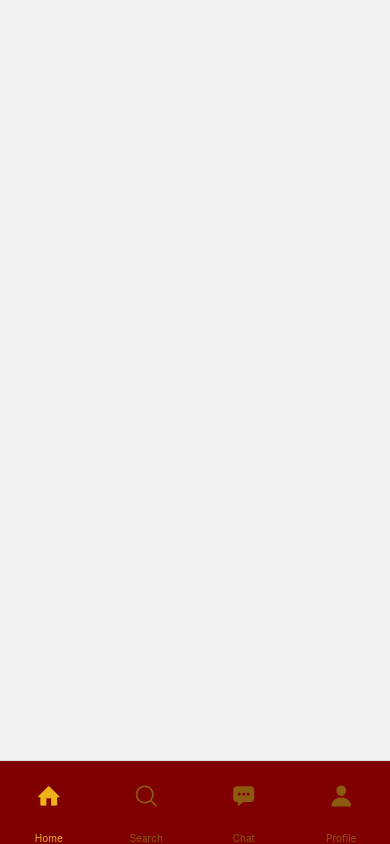
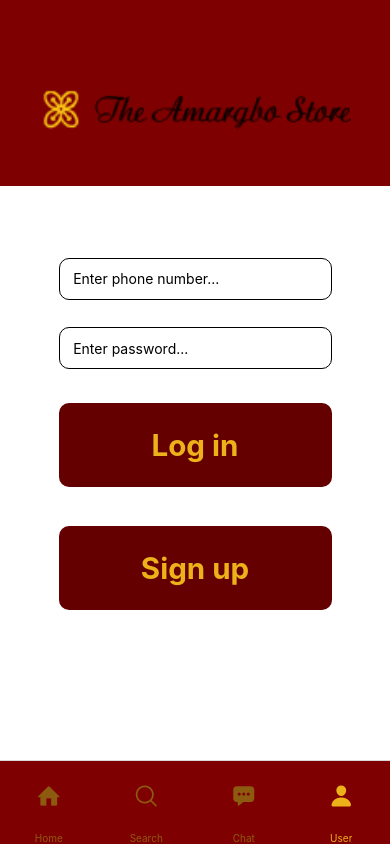
Before and after one commit to AGUPTA375/kandidat-frontend, a React Native app in the folder src/: screen /User in a window 390 px wide. Built offline with nearby package versions, Linux system fonts and the light colour scheme; no server answers.

Commit message:
Navigate to pinned product from profile

```diff
--- a/src/App.js
+++ b/src/App.js
@@ -8,9 +8,9 @@ const windowHeight = Dimensions.get('window').height;
 
 // Screens
 import Home from '../src/screens/Home'
-import Profile from '../src/screens/Profile'
 import SearchStack from './screens/SearchStack';
 import Chat from '../src/screens/Chat'
+import User from './components/User';
 
 // Icons
 import { Entypo } from '@expo/vector-icons';
@@ -66,7 +66,7 @@ export default function App() {
         }} />
 
         {/* Profile */}
-        <Tab.Screen name="Profile" component={Profile} options={{
+        <Tab.Screen name="User" component={User} options={{
           tabBarIcon: ({focused, color}) => {
             var color = focused ? "#EDB219" : "#8D5B10"
             return <Ionicons name="person" size={24} color={color} />;
--- /dev/null
+++ b/src/components/User.js
@@ -0,0 +1,15 @@
+import { createStackNavigator } from '@react-navigation/stack';
+
+import Product from '../screens/Product';
+import Profile from '../screens/Profile';
+
+const Stack = createStackNavigator()
+
+export default function User() {
+    return(
+        <Stack.Navigator screenOptions={{ headerShown: false }}>
+            <Stack.Screen name="Profile" component={Profile} />
+            <Stack.Screen name="Product" component={Product} />
+        </Stack.Navigator>
+    )
+}
--- a/src/screens/Profile.js
+++ b/src/screens/Profile.js
@@ -6,6 +6,7 @@ import ProfileNotLoggedIn from '../components/ProfileNotLoggedIn'; // Not logged
 import ProfileLoggedIn from '../components/ProfileLoggedIn'; // Logged in
 
 export default function Profile(props) {
+
 
     const [token, setToken] = useState(null)
     const [id, setID] = useState(null)
@@ -57,7 +58,7 @@ export default function Profile(props) {
         )
     } else if(token != null && id != null) {
         return (
-            <ProfileLoggedIn setToken={setToken} token={token} id={id} setID={setID} setRefresh={setRefresh} />
+            <ProfileLoggedIn setToken={setToken} token={token} id={id} setID={setID} setRefresh={setRefresh} nav={props.navigation} />
         )
     } else {
         return (
```
Also changed, not shown: src/components/ProfileLoggedIn.js (+4 -2 lines).
